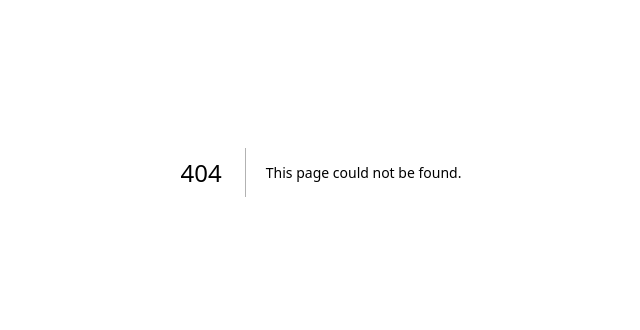
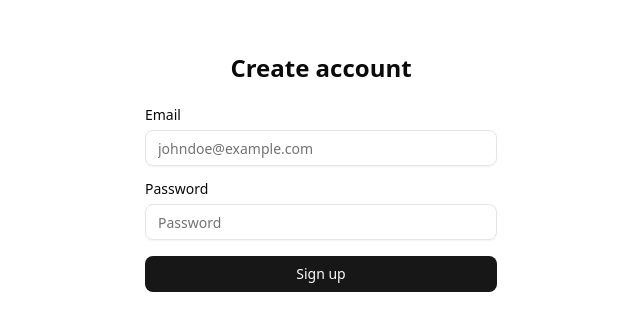
Before and after one commit to rhammock1/fastbreak-challenge, a Next.js app: page /signup in a window 1280 px wide. Before the commit this address had no page. Shown: the part 228-558 px from the top of the page, without its empty margins (319-959 px from the left). Built offline with nearby package versions, Linux system fonts and the light colour scheme.

Commit message:
feat: basic login and sign-up pages

```diff
--- /dev/null
+++ b/app/(auth)/login/page.tsx
@@ -0,0 +1,12 @@
+import { LoginForm } from "@/components/auth/login-form";
+
+export default function LoginPage() {
+  return (
+    <div className="flex min-h-screen items-center justify-center">
+      <div className="w-full max-w-sm px-4">
+        <h1 className="mb-6 text-center text-2xl font-semibold">Sign in</h1>
+        <LoginForm />
+      </div>
+    </div>
+  );
+}
--- /dev/null
+++ b/app/(auth)/signup/page.tsx
@@ -0,0 +1,12 @@
+import { SignupForm } from "@/components/auth/signup-form";
+
+export default function SignupPage() {
+  return (
+    <div className="flex min-h-screen items-center justify-center">
+      <div className="w-full max-w-sm px-4">
+        <h1 className="mb-6 text-center text-2xl font-semibold">Create account</h1>
+        <SignupForm />
+      </div>
+    </div>
+  );
+}
```
